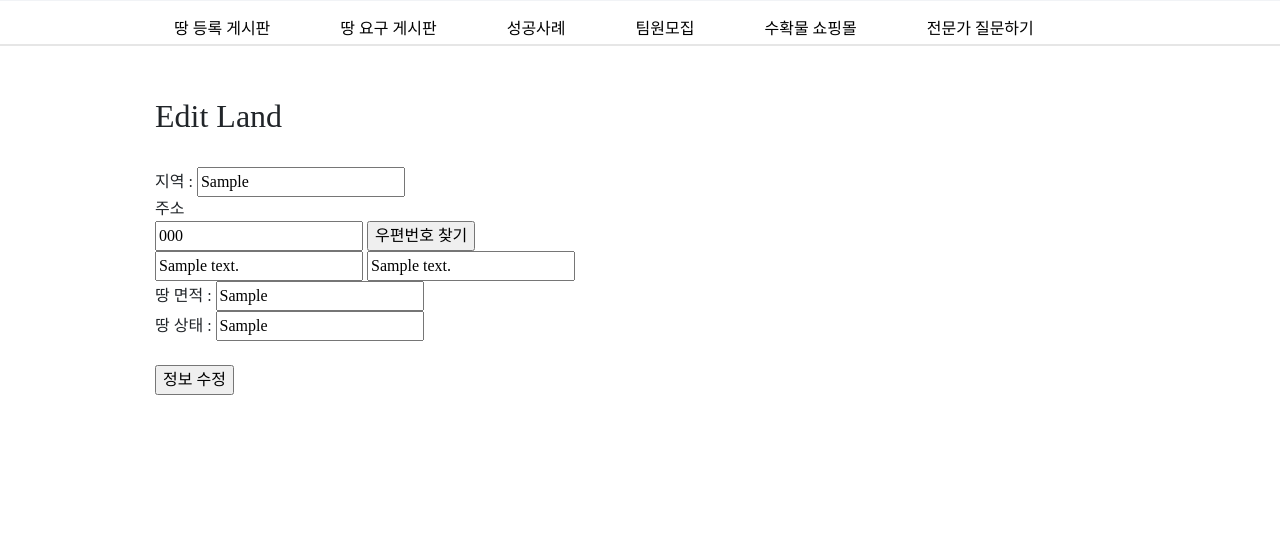
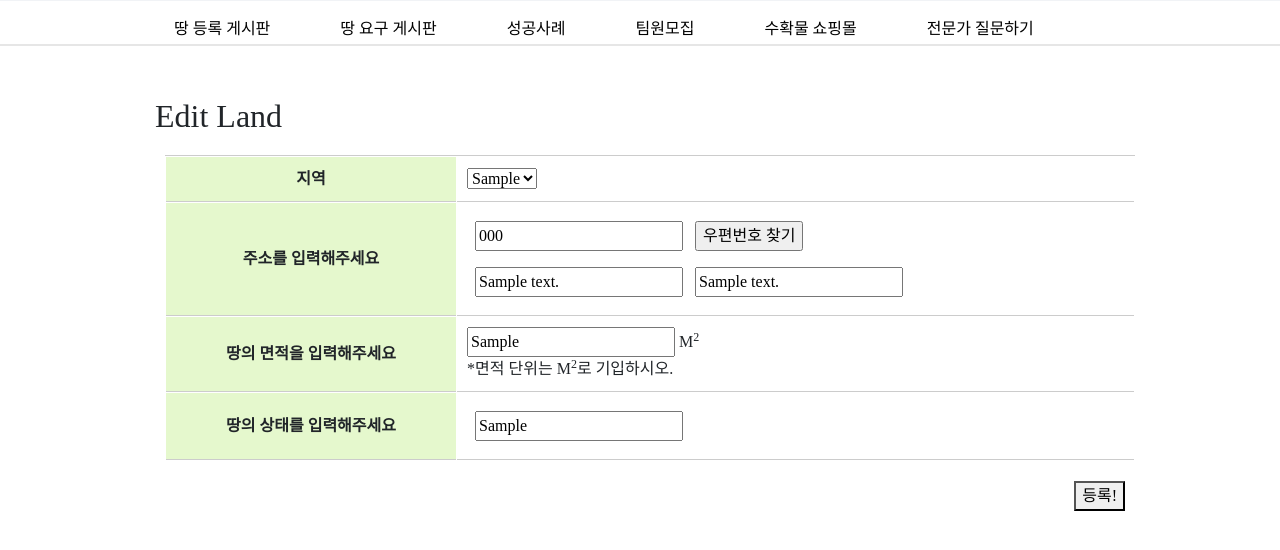
Before and after one commit to labiss96/Farm_Sharing_Project, a Django app: page /accounts/editLand/1 in a window 1280 px wide. Shown: the part 56-606 px from the top of the page. Run offline with Django 3.2, Linux system fonts and the light colour scheme; tables that the repository leaves empty hold one stand-in row (values such as "Sample post"); some libraries are stand-ins or nearby versions; some web fonts are replaced.

Commit message:
땅 생성 및 수정 디자인 수정.

```diff
--- a/farmsharing_project/accounts/templates/land_edit.html
+++ b/farmsharing_project/accounts/templates/land_edit.html
@@ -6,23 +6,48 @@
     <h2>Edit Land</h2>
     <form method="POST" action="{% url 'land_update' land_info.id %}" method="POST">
         {% csrf_token %}
-        <br>
-        지역 : <input name="region" type="text" value="{{land_info.region}}">
-        <br>
-        주소 <br>
-        <input type="text" name="postcode" id="postcode" value="{{land_info.postcode}}" placeholder="우편번호">
-        <input type="button" onclick="execPostCode()" value="우편번호 찾기"><br>
-        <input type="text" name="roadAddress" id="roadAddress" value="{{land_info.roadAddress}}" placeholder="도로명주소">
-        <input type="text" name="detailAddress" id="detailAddress" value="{{land_info.detailAddress}}" placeholder="상세주소">
+        <table class="type05">
+                <tr>
+                    <th scope="row">지역</th>
+                    <td>
+                        <select name='region' required="required">
+                            <option value="{{land_info.region}}" selected>{{land_info.region}}</option>
+                            {%for rg in region_list%}
+                                {%if rg.region != land_info.region %}
+                                    <option value="{{rg.region}}">{{rg.region}}</option>
+                                {% endif %}
+                            {% endfor %}
+                        </select>
+                    </td>
+                </tr>
+                <tr>
+                    <th scope="row">주소를 입력해주세요</th>
+                    <td>
+                        <input type="text" name="postcode" id="postcode" placeholder="우편번호" value="{{land_info.postcode}}">
+                        <input type="button" onclick="execPostCode()" value="우편번호 찾기"><br>
+                        <input type="text" name="roadAddress" id="roadAddress" placeholder="도로명주소" value="{{land_info.roadAddress}}">
+                        <input type="text" name="detailAddress" id="detailAddress" placeholder="상세주소" value="{{land_info.detailAddress}}">
+                    </td>
+                </tr>
+                <tr>
+                    <th scope="row">땅의 면적을 입력해주세요</th>
+                    <td>
+                        <input name="land_area" id="land_area" type="text" placeholder="땅 면적" value="{{land_info.land_area}}"> M<sup>2</sup> <br>
+                        <span>*면적 단위는 M<sup>2</sup>로 기입하시오.</span>
+                    </td>
+                </tr>
+                <tr>
+                    <th scope="row">땅의 상태를 입력해주세요</th>
+                    <td>
+                        <input name="land_condition" id="land_condition" type="text" placeholder="땅 상태" value="{{land_info.land_condition}}">
+                    </td>
+                </tr>
+            </table>
+        <button type="submit" style="float:right">등록!</button>
+    </form>
 
-        <br>
-        땅 면적 : <input name="land_area" type="text" value="{{land_info.land_area}}">
-        <br>
-        땅 상태 : <input name="land_condition" type="text" value="{{land_info.land_condition}}">
-        <br><br>
-        <input type="submit" value="정보 수정">
-        <br>
-    </form>
+
+
 </div>
 
 {% endblock %}
--- a/farmsharing_project/accounts/views.py
+++ b/farmsharing_project/accounts/views.py
@@ -80,7 +80,8 @@ def land_create(request):
 
 def land_edit(request, land_id):
     land_info = Land.objects.get(id = land_id)
-    return render(request, 'land_edit.html', {'land_info':land_info})
+    region_list = Region.objects.all()
+    return render(request, 'land_edit.html', {'land_info':land_info, "region_list":region_list})
 
 def land_update(request, land_id):
     land_info = Land.objects.get(id = land_id)
--- a/farmsharing_project/farmsharing_project/templates/base.html
+++ b/farmsharing_project/farmsharing_project/templates/base.html
@@ -126,6 +126,42 @@ ul {
   display: none;
 }
 
+#postcode, #roadAddress, #detailAddress #land_area, #land_condition{
+  margin: 0.5rem 0.5rem 0.5rem 0.5rem;
+}
+
+
+table.type05 {
+    border-collapse: separate;
+    border-spacing: 1px;
+    text-align: left;
+    line-height: 1.5;
+    border-top: 1px solid #ccc;
+    margin: 20px 10px;
+    width:100%;
+}
+table.type05 th {
+    width: 150px;
+    padding: 10px;
+    font-weight: bold;
+    border-bottom: 1px solid #ccc;
+    background: rgb(229, 248, 205);
+    text-align: center;
+}
+table.type05 td {
+    width: 350px;
+    padding: 10px;
+    border-bottom: 1px solid #ccc;
+}
+#title{
+    border-style: solid;
+    border-top-color:rgb(229, 248, 205);
+    border-bottom-color: rgb(229, 248, 205);
+    border-left-style: none;
+    border-right-style: none;
+    padding: 18px;
+    border-width: 2px;
+}
 </style>
 <body>
       <nav class="navbar navbar-expand-md navbar-dark ">
```
Also changed, not shown: farmsharing_project/accounts/templates/land_new.html (+33 -18 lines), farmsharing_project/additionBoard/templates/dealboard_new.html (+1 -34 lines), farmsharing_project/accounts/migrations/0001_initial.py, farmsharing_project/accounts/migrations/0002_auto_20191129_2246.py (deleted), farmsharing_project/additionBoard/migrations/0001_initial.py, farmsharing_project/additionBoard/migrations/0003_dealboard_like.py (deleted), farmsharing_project/landBoard/migrations/0001_initial.py, readme.md.
